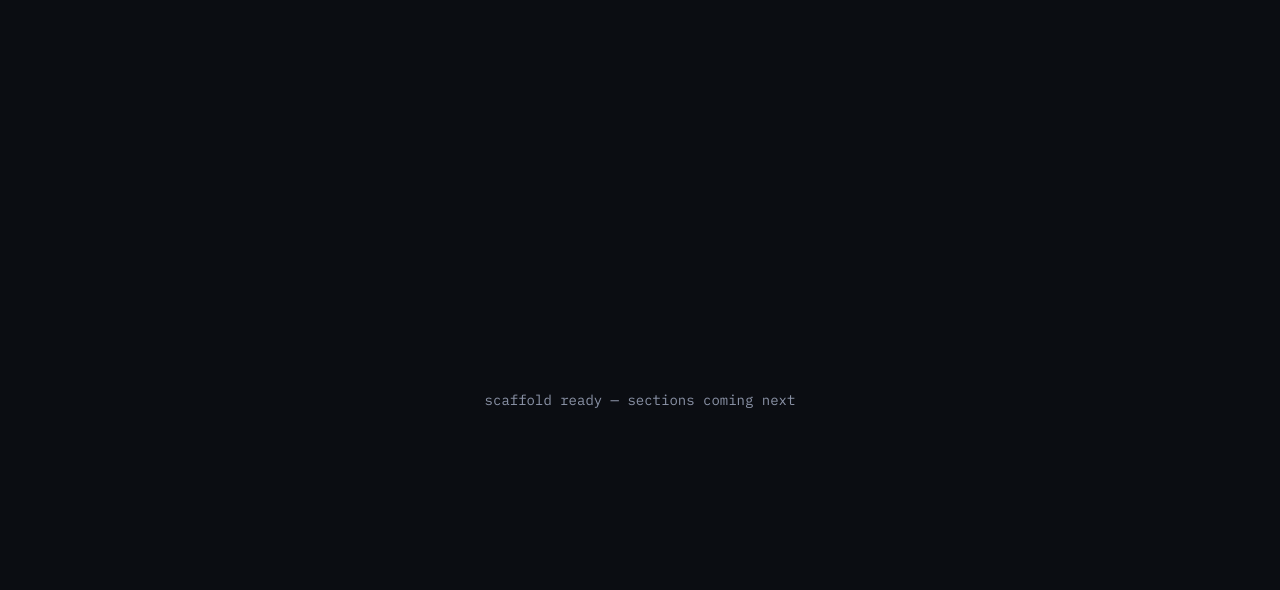
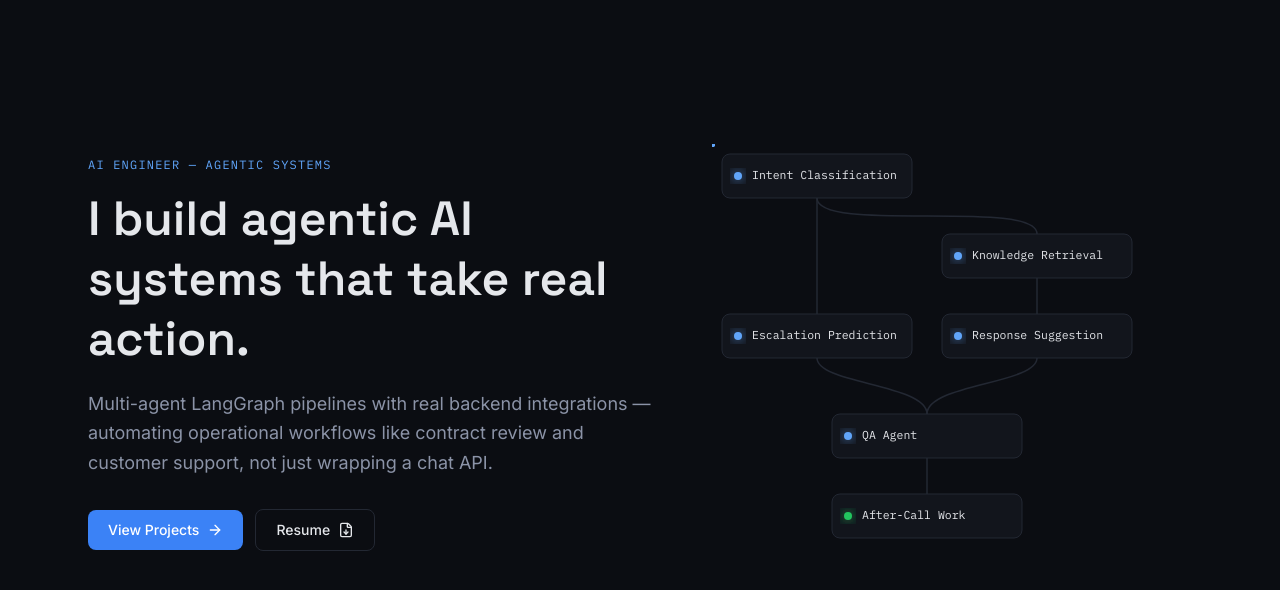
Before and after one commit to Muhammad-Aashir-web/Aashir-Portfolio, a Next.js app: page / in a window 1280 px wide. Shown: the top 590 px of the page. Built offline with nearby package versions, Linux system fonts and the light colour scheme.

Commit message:
feat: build Hero section with animated agent-graph visualization

```diff
--- a/src/app/page.tsx
+++ b/src/app/page.tsx
@@ -1,9 +1,9 @@
+import Hero from "@/components/sections/Hero";
+
 export default function Home() {
   return (
-    <main className="flex min-h-screen items-center justify-center">
-      <p className="font-mono text-sm text-fg-muted">
-        scaffold ready — sections coming next
-      </p>
+    <main className="flex min-h-screen flex-col">
+      <Hero />
     </main>
   );
 }
--- /dev/null
+++ b/src/components/sections/AgentGraph.tsx
@@ -0,0 +1,106 @@
+import { pipelineNodes, VIEWBOX_WIDTH, VIEWBOX_HEIGHT } from "@/data/pipeline";
+
+// Hand-tuned edge paths connecting the agent nodes below.
+// Kept explicit (rather than derived) since this is a fixed, six-node
+// pipeline that mirrors the real LangGraph state graph — precision here
+// matters more than generality.
+const edges = [
+  { id: "intent-retrieval", d: "M105,54 C105,90 325,54 325,90" },
+  { id: "intent-escalation", d: "M105,54 L105,170" },
+  { id: "retrieval-suggestion", d: "M325,134 L325,170" },
+  { id: "suggestion-qa", d: "M325,214 C325,240 215,240 215,270" },
+  { id: "escalation-qa", d: "M105,214 C105,240 215,240 215,270" },
+  { id: "qa-aftercall", d: "M215,314 L215,350" },
+];
+
+export default function AgentGraph() {
+  return (
+    <svg
+      viewBox={`0 0 ${VIEWBOX_WIDTH} ${VIEWBOX_HEIGHT}`}
+      className="h-auto w-full max-w-[430px]"
+      role="img"
+      aria-label="Diagram of a six-agent pipeline: Intent Classification and Escalation Prediction run from an incoming call, feeding Knowledge Retrieval, Response Suggestion, a QA Agent, and finally After-Call Work."
+    >
+      <defs>
+        <filter id="nodeGlow" x="-40%" y="-40%" width="180%" height="180%">
+          <feGaussianBlur stdDeviation="6" result="blur" />
+          <feMerge>
+            <feMergeNode in="blur" />
+            <feMergeNode in="SourceGraphic" />
+          </feMerge>
+        </filter>
+      </defs>
+
+      {/* Edges */}
+      <g fill="none" strokeLinecap="round">
+        {edges.map((edge) => (
+          <path
+            key={edge.id}
+            d={edge.d}
+            stroke="var(--border)"
+            strokeWidth={1.5}
+          />
+        ))}
+        {/* Traveling pulse per edge — pure SVG animation, no JS required */}
+        {edges.map((edge, i) => (
+          <circle key={`${edge.id}-pulse`} r={3} fill="var(--accent-bright)">
+            <animateMotion
+              dur="2.4s"
+              begin={`${i * 0.35}s`}
+              repeatCount="indefinite"
+              path={edge.d}
+            />
+            <animate
+              attributeName="opacity"
+              values="0;1;1;0"
+              keyTimes="0;0.1;0.9;1"
+              dur="2.4s"
+              begin={`${i * 0.35}s`}
+              repeatCount="indefinite"
+            />
+          </circle>
+        ))}
+      </g>
+
+      {/* Nodes */}
+      <g>
+        {pipelineNodes.map((node, i) => (
+          <g key={node.id}>
+            <rect
+              x={node.x}
+              y={node.y}
+              width={node.width}
+              height={44}
+              rx={8}
+              fill="var(--surface)"
+              stroke="var(--border)"
+              strokeWidth={1}
+            />
+            {/* Status dot — reuses the domain's own status-color vocabulary */}
+            <circle
+              cx={node.x + 16}
+              cy={node.y + 22}
+              r={4}
+              fill={
+                i === pipelineNodes.length - 1
+                  ? "var(--success)"
+                  : "var(--accent-bright)"
+              }
+              filter="url(#nodeGlow)"
+            />
+            <text
+              x={node.x + 30}
+              y={node.y + 22}
+              dominantBaseline="middle"
+              className="font-mono"
+              fontSize={11.5}
+              fill="var(--fg)"
+            >
+              {node.label}
+            </text>
+          </g>
+        ))}
+      </g>
+    </svg>
+  );
+}
--- /dev/null
+++ b/src/components/sections/Hero.tsx
@@ -0,0 +1,81 @@
+"use client";
+
+import { motion } from "framer-motion";
+import { ArrowRight, FileDown } from "lucide-react";
+import Button from "@/components/ui/Button";
+import AgentGraph from "@/components/sections/AgentGraph";
+
+const fadeUp = {
+  hidden: { opacity: 0, y: 16 },
+  visible: (i: number) => ({
+    opacity: 1,
+    y: 0,
+    transition: { duration: 0.5, delay: i * 0.08, ease: "easeOut" as const },
+  }),
+};
+
+export default function Hero() {
+  return (
+    <section className="relative mx-auto flex w-full max-w-6xl flex-col items-center gap-16 px-6 pb-24 pt-28 md:flex-row md:items-center md:gap-12 md:pt-36">
+      <div className="flex max-w-xl flex-col items-start text-left">
+        <motion.p
+          initial="hidden"
+          animate="visible"
+          custom={0}
+          variants={fadeUp}
+          className="font-mono text-xs tracking-widest text-accent-bright uppercase"
+        >
+          AI Engineer — Agentic Systems
+        </motion.p>
+
+        <motion.h1
+          initial="hidden"
+          animate="visible"
+          custom={1}
+          variants={fadeUp}
+          className="mt-4 font-display text-4xl font-semibold leading-tight text-fg sm:text-5xl"
+        >
+          I build agentic AI systems that take real action.
+        </motion.h1>
+
+        <motion.p
+          initial="hidden"
+          animate="visible"
+          custom={2}
+          variants={fadeUp}
+          className="mt-5 text-base leading-relaxed text-fg-muted sm:text-lg"
+        >
+          Multi-agent LangGraph pipelines with real backend integrations —
+          automating operational workflows like contract review and customer
+          support, not just wrapping a chat API.
+        </motion.p>
+
+        <motion.div
+          initial="hidden"
+          animate="visible"
+          custom={3}
+          variants={fadeUp}
+          className="mt-8 flex flex-wrap items-center gap-3"
+        >
+          <Button href="#projects" variant="primary">
+            View Projects
+            <ArrowRight size={16} />
+          </Button>
+          <Button href="/resume.pdf" variant="secondary" external>
+            Resume
+            <FileDown size={16} />
+          </Button>
+        </motion.div>
+      </div>
+
+      <motion.div
+        initial={{ opacity: 0, scale: 0.96 }}
+        animate={{ opacity: 1, scale: 1 }}
+        transition={{ duration: 0.6, delay: 0.2, ease: "easeOut" }}
+        className="w-full max-w-md shrink-0"
+      >
+        <AgentGraph />
+      </motion.div>
+    </section>
+  );
+}
--- /dev/null
+++ b/src/components/ui/Button.tsx
@@ -0,0 +1,43 @@
+import Link from "next/link";
+import { ReactNode } from "react";
+
+type ButtonProps = {
+  href: string;
+  children: ReactNode;
+  variant?: "primary" | "secondary";
+  external?: boolean;
+};
+
+export default function Button({
+  href,
+  children,
+  variant = "primary",
+  external = false,
+}: ButtonProps) {
+  const base =
+    "inline-flex items-center justify-center gap-2 rounded-lg px-5 py-2.5 text-sm font-medium transition-colors focus-visible:outline focus-visible:outline-2 focus-visible:outline-offset-2 focus-visible:outline-accent-bright";
+
+  const styles =
+    variant === "primary"
+      ? "bg-accent text-white hover:bg-accent-dim"
+      : "border border-border text-fg hover:bg-surface-hover";
+
+  if (external) {
+    return (
+      <a
+        href={href}
+        target="_blank"
+        rel="noopener noreferrer"
+        className={`${base} ${styles}`}
+      >
+        {children}
+      </a>
+    );
+  }
+
+  return (
+    <Link href={href} className={`${base} ${styles}`}>
+      {children}
+    </Link>
+  );
+}
--- /dev/null
+++ b/src/data/pipeline.ts
@@ -0,0 +1,37 @@
+// The real agent pipeline from the Call Center Automation Platform.
+// Used to drive the hero's agent-graph visualization.
+
+export type PipelineNode = {
+  id: string;
+  label: string;
+  x: number;
+  y: number;
+  width: number;
+};
+
+export type PipelineEdge = {
+  from: string;
+  to: string;
+};
+
+export const pipelineNodes: PipelineNode[] = [
+  { id: "intent", label: "Intent Classification", x: 10, y: 10, width: 190 },
+  { id: "retrieval", label: "Knowledge Retrieval", x: 230, y: 90, width: 190 },
+  { id: "suggestion", label: "Response Suggestion", x: 230, y: 170, width: 190 },
+  { id: "escalation", label: "Escalation Prediction", x: 10, y: 170, width: 190 },
+  { id: "qa", label: "QA Agent", x: 120, y: 270, width: 190 },
+  { id: "afterCall", label: "After-Call Work", x: 120, y: 350, width: 190 },
+];
+
+export const pipelineEdges: PipelineEdge[] = [
+  { from: "intent", to: "retrieval" },
+  { from: "intent", to: "escalation" },
+  { from: "retrieval", to: "suggestion" },
+  { from: "suggestion", to: "qa" },
+  { from: "escalation", to: "qa" },
+  { from: "qa", to: "afterCall" },
+];
+
+export const NODE_HEIGHT = 44;
+export const VIEWBOX_WIDTH = 430;
+export const VIEWBOX_HEIGHT = 420;
```
